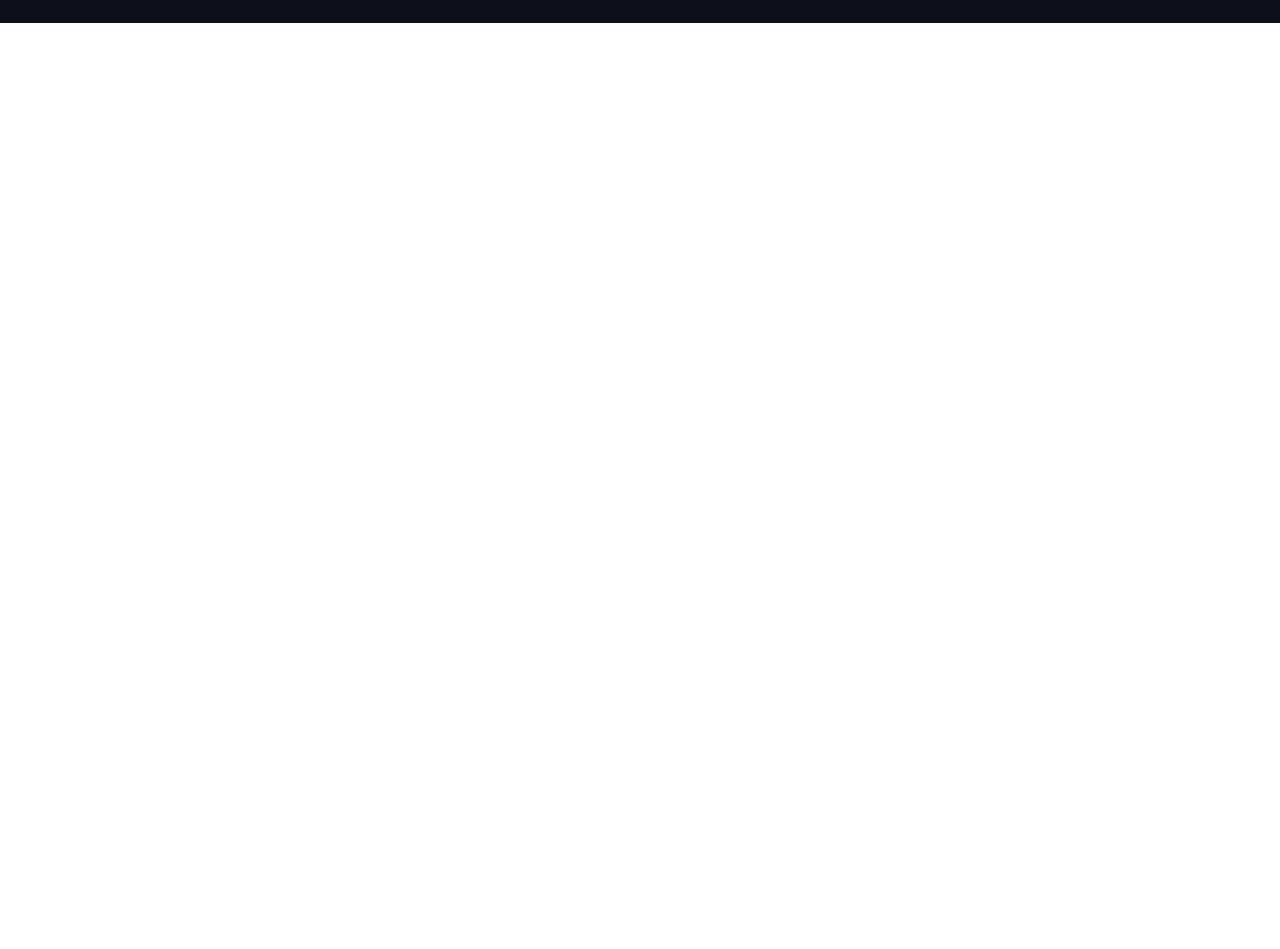
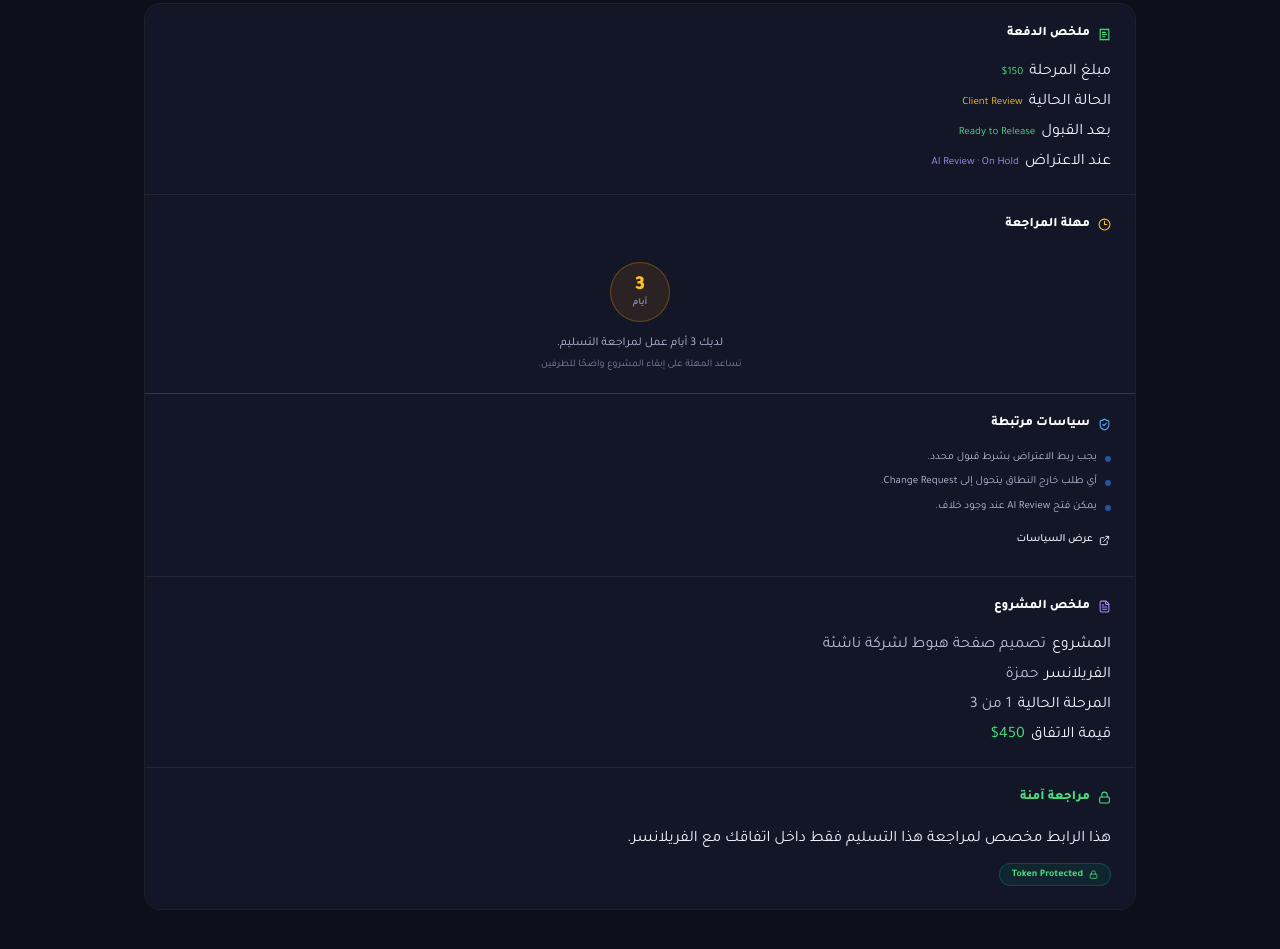
Before and after one commit to WasmSoft/dhaman_dashboard, a Next.js app: page /portal/delivery-preview in a window 1280 px wide. Shown: the part 2720-3669 px from the top of the page. Before the commit the page ends 2743 px from the top, so only its background shows below. Built offline with nearby package versions, Linux system fonts and the light colour scheme.

Commit message:
final-section

```diff
--- a/src/components/client-portal/DeliveryPreviewSection.tsx
+++ b/src/components/client-portal/DeliveryPreviewSection.tsx
@@ -11,19 +11,24 @@ import {
   FileText,
   Info,
   Layers3,
+  Lock,
   MessageSquareText,
+  ReceiptText,
   RefreshCw,
   ShieldCheck,
   Sparkles,
   TriangleAlert,
   Zap,
+  type LucideIcon,
 } from "lucide-react";
+import type { ReactNode } from "react";
 
 import { Button } from "@/components/shared";
 import { clientPortalContent } from "@/constants";
 import { cn } from "@/lib/utils";
 import type {
   PortalDeliveryPreviewHero,
+  PortalDeliveryPreviewContextSummary,
   PortalDeliveryPreviewReview,
   PortalDeliveryPreviewStageDetails,
   PortalDeliveryPreviewSubmission,
@@ -91,6 +96,12 @@ const flowClassNames = {
   ai: "border-[#a78bfa]/15 text-[#a78bfa]",
 } as const;
 
+const summaryValueClassNames = {
+  green: "text-[#4ade80]",
+  warning: "text-[#fbbf24]",
+  purple: "text-[#a78bfa]",
+} as const;
+
 export function DeliveryPreviewSection() {
   const { deliveryPreview } = clientPortalContent;
 
@@ -119,6 +130,7 @@ export function DeliveryPreviewSection() {
           <SubmissionCard submission={deliveryPreview.submission} />
         </div>
         <DeliveryReviewSection review={deliveryPreview.review} />
+        <DeliveryContextSummarySection summary={deliveryPreview.contextSummary} />
       </section>
     </main>
   );
@@ -425,6 +437,191 @@ function AttachmentActionIcon({
   return <ExternalLink className="size-3" aria-hidden="true" />;
 }
 
+function DeliveryContextSummarySection({
+  summary,
+}: {
+  summary: PortalDeliveryPreviewContextSummary;
+}) {
+  return (
+    <section
+      className="mt-5 overflow-hidden rounded-[16px] border border-white/[0.07] text-start"
+      aria-label="ملخص مراجعة التسليم"
+    >
+      <SummaryPaymentCard payment={summary.payment} />
+      <SummaryDeadlineCard deadline={summary.deadline} />
+      <SummaryPoliciesCard policies={summary.policies} />
+      <SummaryProjectCard project={summary.project} />
+      <SummarySecurityCard security={summary.security} />
+    </section>
+  );
+}
+
+function SummaryPaymentCard({
+  payment,
+}: {
+  payment: PortalDeliveryPreviewContextSummary["payment"];
+}) {
+  return (
+    <SummaryCard>
+      <SummaryCardTitle icon={ReceiptText} title={payment.title} iconClassName="text-[#4ade80]" />
+      <dl className="mt-4 space-y-1.5">
+        {payment.rows.map((row) => (
+          <div
+            key={row.label}
+            className="flex flex-wrap items-baseline justify-start gap-x-1.5 gap-y-0.5 text-[16px] leading-6 text-[#f1f3fc]"
+          >
+            <dt>{row.label}</dt>
+            <dd className={cn("text-[11px] leading-[1.5]", summaryValueClassNames[row.tone])}>
+              {row.value}
+            </dd>
+          </div>
+        ))}
+      </dl>
+    </SummaryCard>
+  );
+}
+
+function SummaryDeadlineCard({
+  deadline,
+}: {
+  deadline: PortalDeliveryPreviewContextSummary["deadline"];
+}) {
+  return (
+    <SummaryCard className="border-amber-400/20">
+      <SummaryCardTitle icon={Clock3} title={deadline.title} iconClassName="text-[#fbbf24]" />
+      <div className="mt-7 flex flex-col items-center text-center">
+        <div className="flex size-[60px] flex-col items-center justify-center rounded-full border-[1.6px] border-amber-500/30 bg-amber-500/10">
+          <strong className="text-[20px] font-black leading-5 text-[#fbbf24]">
+            {deadline.value}
+          </strong>
+          <span className="text-[9px] font-bold leading-[1.5] text-[#7f86a8]">
+            {deadline.unit}
+          </span>
+        </div>
+        <p className="mt-3 text-[12px] leading-[1.5] text-[#b8bdd8]">
+          {deadline.description}
+        </p>
+        <p className="mt-1.5 text-[10px] leading-[1.5] text-[#7f86a8]">
+          {deadline.note}
+        </p>
+      </div>
+    </SummaryCard>
+  );
+}
+
+function SummaryPoliciesCard({
+  policies,
+}: {
+  policies: PortalDeliveryPreviewContextSummary["policies"];
+}) {
+  return (
+    <SummaryCard>
+      <SummaryCardTitle icon={ShieldCheck} title={policies.title} iconClassName="text-[#60a5fa]" />
+      <ul className="mt-4 space-y-2 text-[11px] leading-[1.5] text-[#b8bdd8]">
+        {policies.items.map((item) => (
+          <li key={item} className="flex items-start gap-2">
+            <span className="mt-1.5 size-1.5 shrink-0 rounded-full bg-[#2f80ed]/60" />
+            <span>{item}</span>
+          </li>
+        ))}
+      </ul>
+      <Button
+        type="button"
+        variant="ghost"
+        className="mt-4 h-auto gap-1.5 px-0 py-0 text-[11px] font-medium text-[#f1f3fc] hover:bg-transparent hover:text-white"
+      >
+        <ExternalLink className="size-[11px]" aria-hidden="true" />
+        {policies.actionLabel}
+      </Button>
+    </SummaryCard>
+  );
+}
+
+function SummaryProjectCard({
+  project,
+}: {
+  project: PortalDeliveryPreviewContextSummary["project"];
+}) {
+  return (
+    <SummaryCard>
+      <SummaryCardTitle icon={FileText} title={project.title} iconClassName="text-[#a78bfa]" />
+      <dl className="mt-4 space-y-1.5">
+        {project.rows.map((row) => (
+          <div
+            key={row.label}
+            className="flex flex-wrap items-baseline justify-start gap-x-1.5 gap-y-0.5 text-[16px] leading-6 text-[#f1f3fc]"
+          >
+            <dt>{row.label}</dt>
+            <dd className={cn("text-[#b8bdd8]", row.tone === "green" && "text-[#4ade80]")}>
+              {row.value}
+            </dd>
+          </div>
+        ))}
+      </dl>
+    </SummaryCard>
+  );
+}
+
+function SummarySecurityCard({
+  security,
+}: {
+  security: PortalDeliveryPreviewContextSummary["security"];
+}) {
+  return (
+    <SummaryCard className="border-emerald-400/15">
+      <SummaryCardTitle icon={Lock} title={security.title} iconClassName="text-[#4ade80]" titleClassName="text-[#4ade80]" />
+      <p className="mt-5 text-[16px] leading-6 text-[#f1f3fc]">{security.description}</p>
+      <span className="mt-3 inline-flex min-h-[23px] items-center gap-1.5 rounded-full border border-emerald-400/20 bg-emerald-400/[0.08] px-3 text-[10px] font-bold leading-none text-[#4ade80]">
+        <Lock className="size-[9px]" aria-hidden="true" />
+        {security.badge}
+      </span>
+    </SummaryCard>
+  );
+}
+
+function SummaryCard({
+  children,
+  className,
+}: {
+  children: ReactNode;
+  className?: string;
+}) {
+  return (
+    <article
+      className={cn(
+        "border-b border-white/[0.07] bg-[#131627] px-5 py-5 last:border-b-0 sm:px-6",
+        className,
+      )}
+    >
+      {children}
+    </article>
+  );
+}
+
+function SummaryCardTitle({
+  icon: Icon,
+  title,
+  iconClassName,
+  titleClassName,
+}: {
+  icon: LucideIcon;
+  title: string;
+  iconClassName?: string;
+  titleClassName?: string;
+}) {
+  return (
+    <h2
+      className={cn(
+        "flex items-center justify-start gap-2 text-[13px] font-extrabold leading-[1.5] text-white",
+        titleClassName,
+      )}
+    >
+      <Icon className={cn("size-[13px]", iconClassName)} aria-hidden="true" />
+      {title}
+    </h2>
+  );
+}
+
 function DeliveryReviewSection({
   review,
 }: {
--- a/src/constants/client-portal.ts
+++ b/src/constants/client-portal.ts
@@ -585,6 +585,77 @@ export const clientPortalContent = {
           "يرجى التركيز على ترتيب الأقسام والرسالة الرئيسية قبل الانتقال للتصميم النهائي.",
       },
     },
+    contextSummary: {
+      payment: {
+        title: "ملخص الدفعة",
+        rows: [
+          {
+            label: "مبلغ المرحلة",
+            value: "$150",
+            tone: "green",
+          },
+          {
+            label: "الحالة الحالية",
+            value: "Client Review",
+            tone: "warning",
+          },
+          {
+            label: "بعد القبول",
+            value: "Ready to Release",
+            tone: "green",
+          },
+          {
+            label: "عند الاعتراض",
+            value: "AI Review · On Hold",
+            tone: "purple",
+          },
+        ],
+      },
+      deadline: {
+        title: "مهلة المراجعة",
+        value: "3",
+        unit: "أيام",
+        description: "لديك 3 أيام عمل لمراجعة التسليم.",
+        note: "تساعد المهلة على إبقاء المشروع واضحًا للطرفين.",
+      },
+      policies: {
+        title: "سياسات مرتبطة",
+        items: [
+          "يجب ربط الاعتراض بشرط قبول محدد.",
+          "أي طلب خارج النطاق يتحول إلى Change Request.",
+          "يمكن فتح AI Review عند وجود خلاف.",
+        ],
+        actionLabel: "عرض السياسات",
+      },
+      project: {
+        title: "ملخص المشروع",
+        rows: [
+          {
+            label: "المشروع",
+            value: "تصميم صفحة هبوط لشركة ناشئة",
+          },
+          {
+            label: "الفريلانسر",
+            value: "حمزة",
+          },
+          {
+            label: "المرحلة الحالية",
+            value: "1 من 3",
+          },
+          {
+            label: "قيمة الاتفاق",
+            value: "$450",
+            tone: "green",
+          },
+        ],
+      },
+      security: {
+        title: "مراجعة آمنة",
+        description:
+          "هذا الرابط مخصص لمراجعة هذا التسليم فقط داخل اتفاقك مع الفريلانسر.",
+        badge: "Token Protected",
+      },
+    },
     review: {
       criteria: {
         title: "شروط قبول المرحلة",
--- a/src/types/client-portal.ts
+++ b/src/types/client-portal.ts
@@ -251,6 +251,7 @@ export interface PortalDeliveryPreviewContent {
   hero: PortalDeliveryPreviewHero;
   stageDetails: PortalDeliveryPreviewStageDetails;
   submission: PortalDeliveryPreviewSubmission;
+  contextSummary: PortalDeliveryPreviewContextSummary;
   review: PortalDeliveryPreviewReview;
 }
 
@@ -311,6 +312,42 @@ export interface PortalDeliveryPreviewSubmission {
   };
 }
 
+export interface PortalDeliveryPreviewContextSummary {
+  payment: {
+    title: string;
+    rows: Array<{
+      label: string;
+      value: string;
+      tone: "green" | "warning" | "purple";
+    }>;
+  };
+  deadline: {
+    title: string;
+    value: string;
+    unit: string;
+    description: string;
+    note: string;
+  };
+  policies: {
+    title: string;
+    items: string[];
+    actionLabel: string;
+  };
+  project: {
+    title: string;
+    rows: Array<{
+      label: string;
+      value: string;
+      tone?: "green";
+    }>;
+  };
+  security: {
+    title: string;
+    description: string;
+    badge: string;
+  };
+}
+
 export interface PortalDeliveryPreviewReview {
   criteria: {
     title: string;
```
